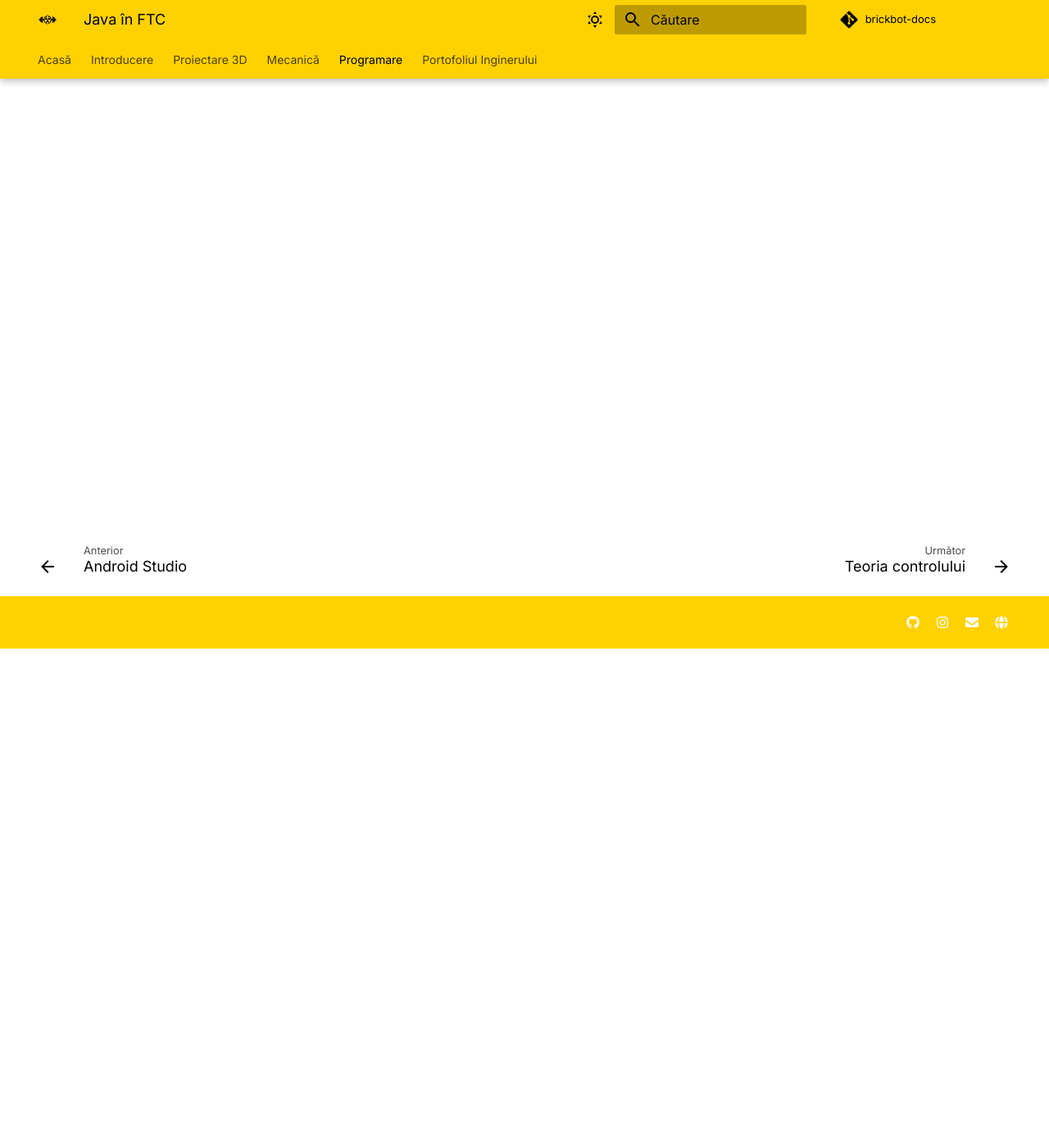
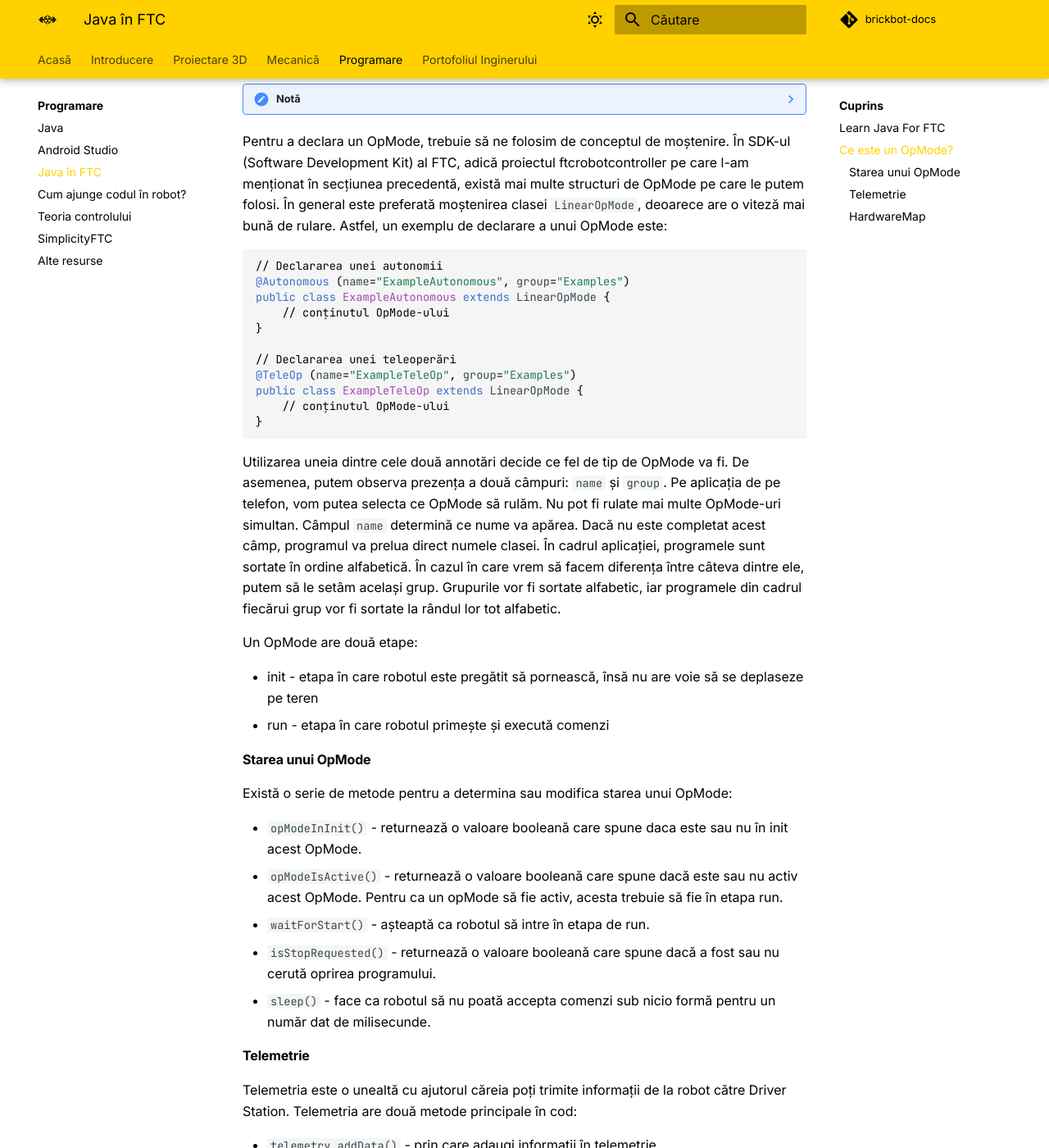
Before and after one commit to BrickBot15996/brickbot-docs, an MkDocs documentation site: the page built from docs/programming/java-in-ftc.md, in a window 1280 px wide and 1400 px high, scrolled down 609 px. Shown: the whole window at 82% size. Built offline with MkDocs 1.6.1 and Material for MkDocs 9.7.7, drawn with Linux system fonts in a browser that asks for light colours; comment, search, counter and statistics services are not loaded; some of the changed text lies outside the part shown.

Commit message:
Added FTC Java page

````diff
--- a/docs/programming/java-in-ftc.md
+++ b/docs/programming/java-in-ftc.md
@@ -1,11 +1,106 @@
 # **Java în FTC**
+
+## **Learn Java For FTC**
+
+<a href="/programming/media/LearnJavaForFTC.pdf" target="_blank">_Learn Java for FTC_</a> este o carte destinată în special începătorilor, realizată de
+Alan Smith, mentorul echipei <a href="https://ftcscout.org/teams/16072" target="_blank">16072 Quantum Quacks</a>,
+ce adună la un loc toate conceptele fundamentale ale programării în FTC. Aceasta parcurge
+totul, de la noțiuni introductive despre limbajul Java până la modurile de utilizare
+a tuturor tehnologiilor disponibile în FTC.
 
 <hr>
 
-<h2><b>Ce este un OpMode</b></h2>
+## **Ce este un OpMode?**
 
-- autonomous vs teleop
-- hardwareMap
-- telemetry
+La baza oricărui cod care va rula pe robot stă un OpMode. Acesta este un program
+ce definește logica de funcționare a robotului. Corespunzător etapelor unui meci
+FTC, acestea sunt de 2 feluri:
+
+- `@Autonomous` - acest tip de OpMode rulează fără a primi comenzi de la driver
+- `@TeleOp` - acest tip de OpMode primește și îndeplinește comenzi de la driver
+
+<!--prettier-ignore-start-->
+??? note "Notă"
+    După cum puteți observa, cei doi termeni sunt precedați de `@`, ceea ce
+    înseamnă ca sunt <a href="/programming/java/#annotari" target="_blank">annotări</a>.
+<!--prettier-ignore-end-->
+
+Pentru a declara un OpMode, trebuie să ne folosim de conceptul de moștenire. În
+SDK-ul (Software Development Kit) al FTC, adică proiectul ftcrobotcontroller pe
+care l-am menționat în secțiunea precedentă, există mai multe structuri de OpMode
+pe care le putem folosi. În general este preferată moștenirea clasei `LinearOpMode`,
+deoarece are o viteză mai bună de rulare. Astfel, un exemplu de declarare a unui
+OpMode este:
+
+```java
+// Declararea unei autonomii
+@Autonomous (name="ExampleAutonomous", group="Examples")
+public class ExampleAutonomous extends LinearOpMode {
+    // conținutul OpMode-ului
+}
+
+// Declararea unei teleoperări
+@TeleOp (name="ExampleTeleOp", group="Examples")
+public class ExampleTeleOp extends LinearOpMode {
+    // conținutul OpMode-ului
+}
+```
+
+Utilizarea uneia dintre cele două annotări decide ce fel de tip de OpMode va
+fi. De asemenea, putem observa prezența a două câmpuri: `name` și `group`.
+Pe aplicația de pe telefon, vom putea selecta ce OpMode să rulăm. Nu pot fi
+rulate mai multe OpMode-uri simultan. Câmpul `name` determină ce nume va apărea.
+Dacă nu este completat acest câmp, programul va prelua direct numele clasei.
+În cadrul aplicației, programele sunt sortate în ordine alfabetică. În cazul
+în care vrem să facem diferența între câteva dintre ele, putem să le setâm
+același grup. Grupurile vor fi sortate alfabetic, iar programele din cadrul
+fiecărui grup vor fi sortate la rândul lor tot alfabetic.
+
+Un OpMode are două etape:
+
+- init - etapa în care robotul este pregătit să pornească, însă nu are voie
+  să se deplaseze pe teren
+- run - etapa în care robotul primește și execută comenzi
+
+#### Starea unui OpMode
+
+Există o serie de metode pentru a determina sau modifica starea unui OpMode:
+
+- `opModeInInit()` - returnează o valoare booleană care spune daca este sau
+  nu în init acest OpMode.
+- `opModeIsActive()` - returnează o valoare booleană care spune dacă este
+  sau nu activ acest OpMode. Pentru ca un opMode să fie activ, acesta trebuie
+  să fie în etapa run.
+- `waitForStart()` - așteaptă ca robotul să intre în etapa de run.
+- `isStopRequested()` - returnează o valoare booleană care spune dacă a fost
+  sau nu cerută oprirea programului.
+- `sleep()` - face ca robotul să nu poată accepta comenzi sub nicio formă
+  pentru un număr dat de milisecunde.
+
+#### Telemetrie
+
+Telemetria este o unealtă cu ajutorul căreia poți trimite informații de la
+robot către Driver Station. Telemetria are două metode principale în cod:
+
+- `telemetry.addData()` - prin care adaugi informații în telemetrie.
+- `telemetry.update()` - prin care trimiți toate informațiile acumulate
+  către Driver Station.
+
+Trebuie să țineți cont de faptul că, telemetria acumulează toată informația
+și o trimite pe toată odată. De aceea, trebuie să apelați metoda de `update()`
+o singură dată per loop. Dacă o veți apela de mai multe ori, întâi va fi
+trimisă toată informația, va fi ștearsă, iar la al doilea apel nu va fi
+trimis nimic.
+
+#### HardwareMap
+
+HardwareMap-ul conține lista tuturor componentelor electronice aflate
+pe robot. Aici trebuie adăugate toate motoarele, toate servo-urile,
+toți senzorii etc. și fiecare cu propriul nume pentru a putea fi
+identificate. Cum poate face robotul conexiunea între nume și portul
+în care se află fiecare componentă? Ei bine, în cadrul Driver
+Station-ului există o secțiune de configurare, în cadrul căreia
+trebuie introduse aceleași nume în dreptul porturilor în care este
+mufat fiecare element.
 
 <hr>
--- a/mkdocs.yml
+++ b/mkdocs.yml
@@ -91,6 +91,7 @@
       - Java: programming/java.md
       - Android Studio: programming/android-studio.md
       - Java în FTC: programming/java-in-ftc.md
+      - Cum ajunge codul în robot?: programming/uploading.md
       - Teoria controlului: programming/control-theory.md
       - SimplicityFTC: programming/simplicityftc.md
       - Alte resurse: programming/other-resources.md
````
Also changed, not shown: docs/assembly/electrical.md (+6 -4 lines), docs/cad/onshape.md (+1 -1 lines), docs/programming/android-studio.md (+15 -15 lines), docs/programming/java.md (+1 -1 lines), docs/programming/uploading.md (added, +1 -0 lines), 1 other file.
